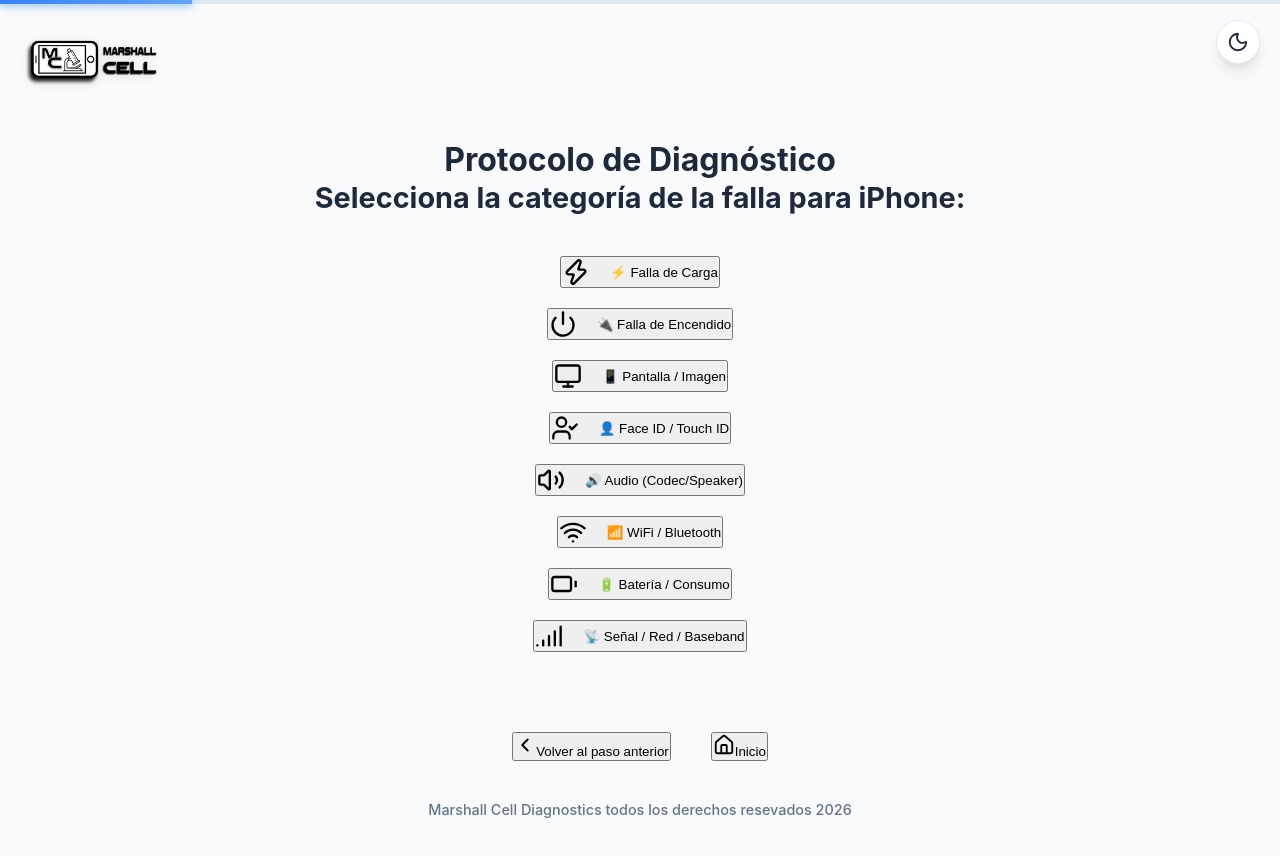
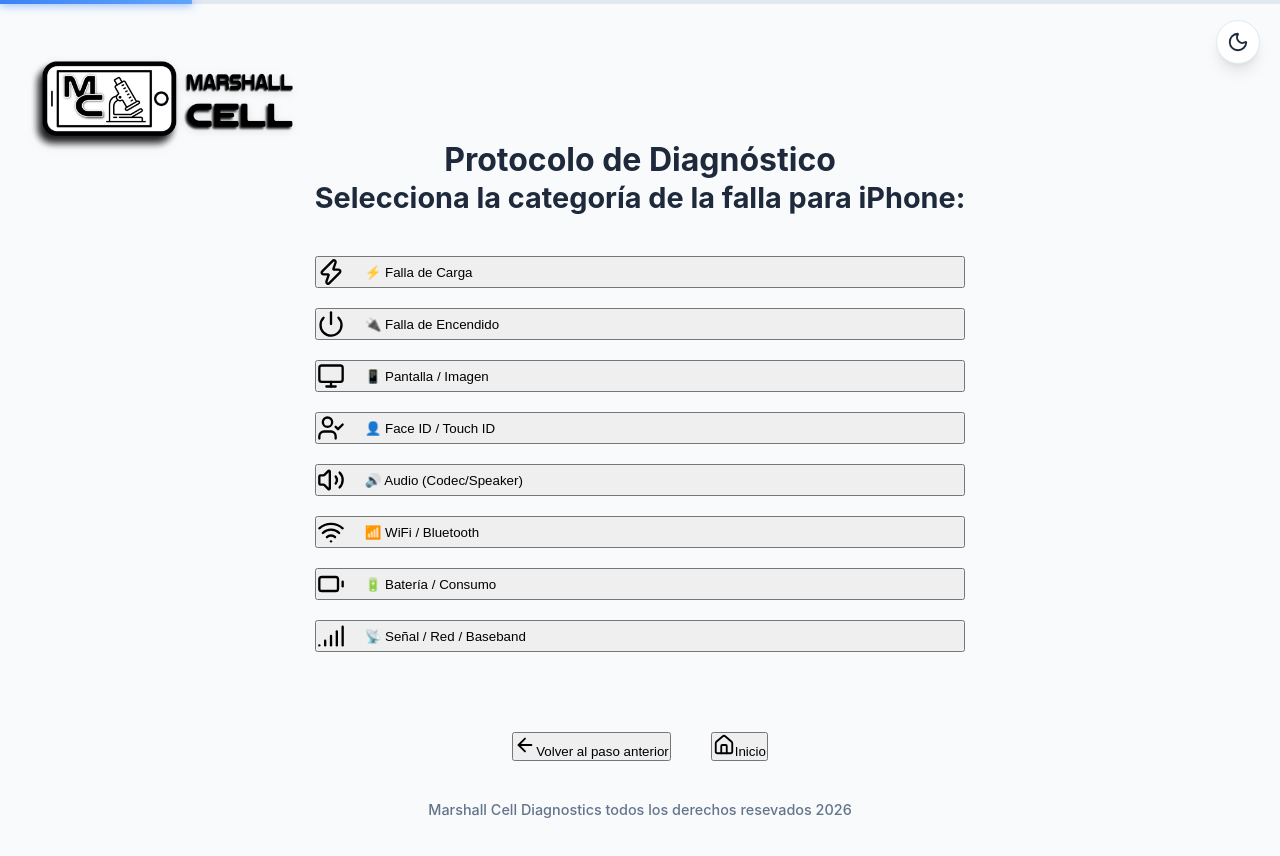
Before and after one commit to novusfrp-hub/mi-diagnostico, a Next.js app: page / in a window 1280 px wide. Both pictures are taken after a click on the button "Apple (iPhone)". Shown: the top 856 px of the page. Built offline with nearby package versions, Linux system fonts and the light colour scheme.

Commit message:
botrones simetricos

```diff
--- a/pages/index.js
+++ b/pages/index.js
@@ -11,7 +11,7 @@
   Signal,
   Camera,
   Fingerprint,
-  ChevronLeft,
+  ArrowLeft,
   RefreshCcw,
   Sun,
   Moon,
@@ -193,7 +193,7 @@
               className="btn-back"
               onClick={irAtras}
             >
-              <ChevronLeft size={22} />
+              <ArrowLeft size={22} />
               Volver al paso anterior
             </motion.button>
           )}
@@ -257,7 +257,7 @@
           display: flex;
           flex-direction: column;
           gap: 20px;
-          align-items: center;
+          align-items: stretch;
         }
         .option-button {
           background: var(--bg-card);
--- a/styles/globals.css
+++ b/styles/globals.css
@@ -78,7 +78,7 @@
 }
 
 .logo-img {
-  height: 80px;
+  height: 160px;
   width: auto;
   filter: drop-shadow(0 2px 4px rgba(0,0,0,0.1));
 }
```
